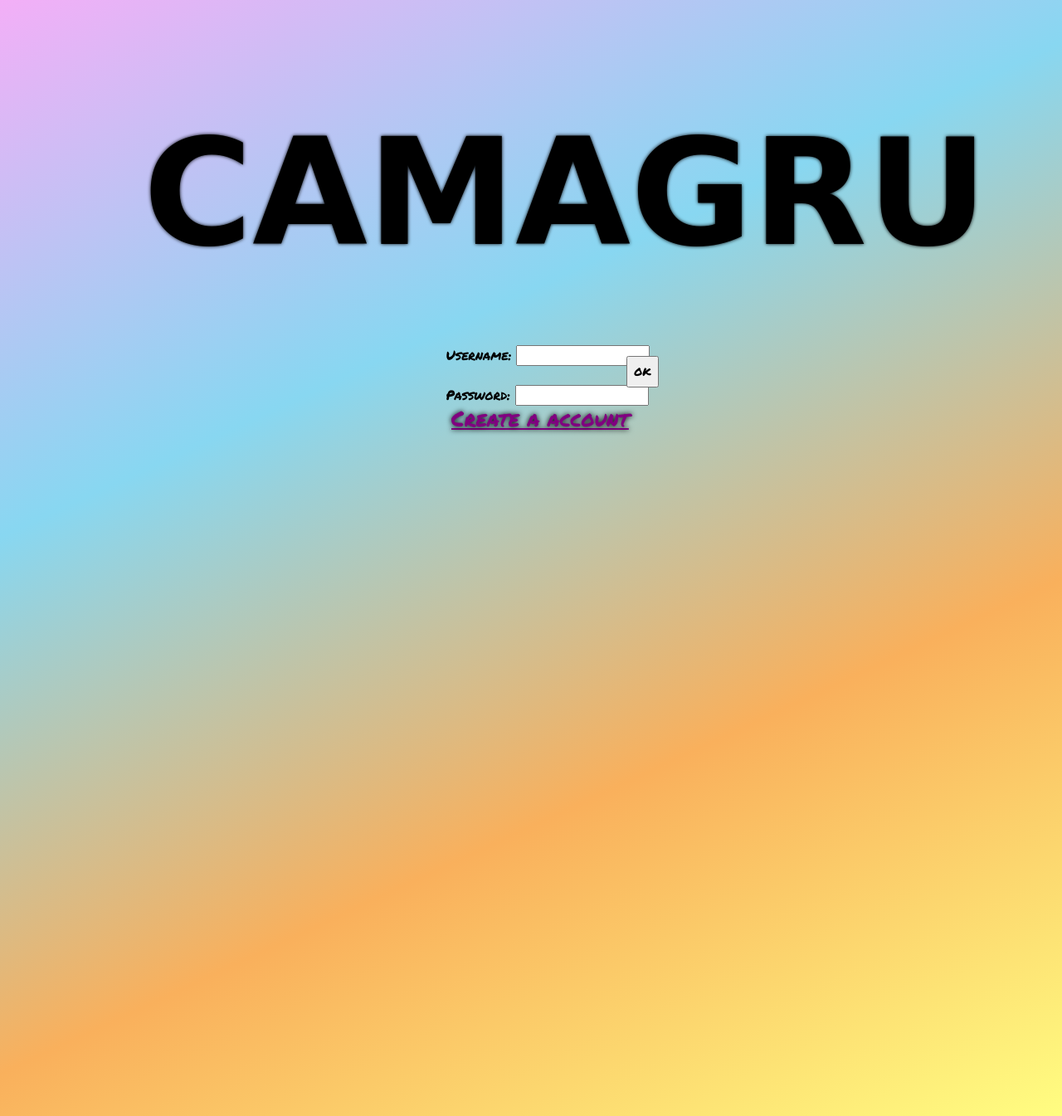
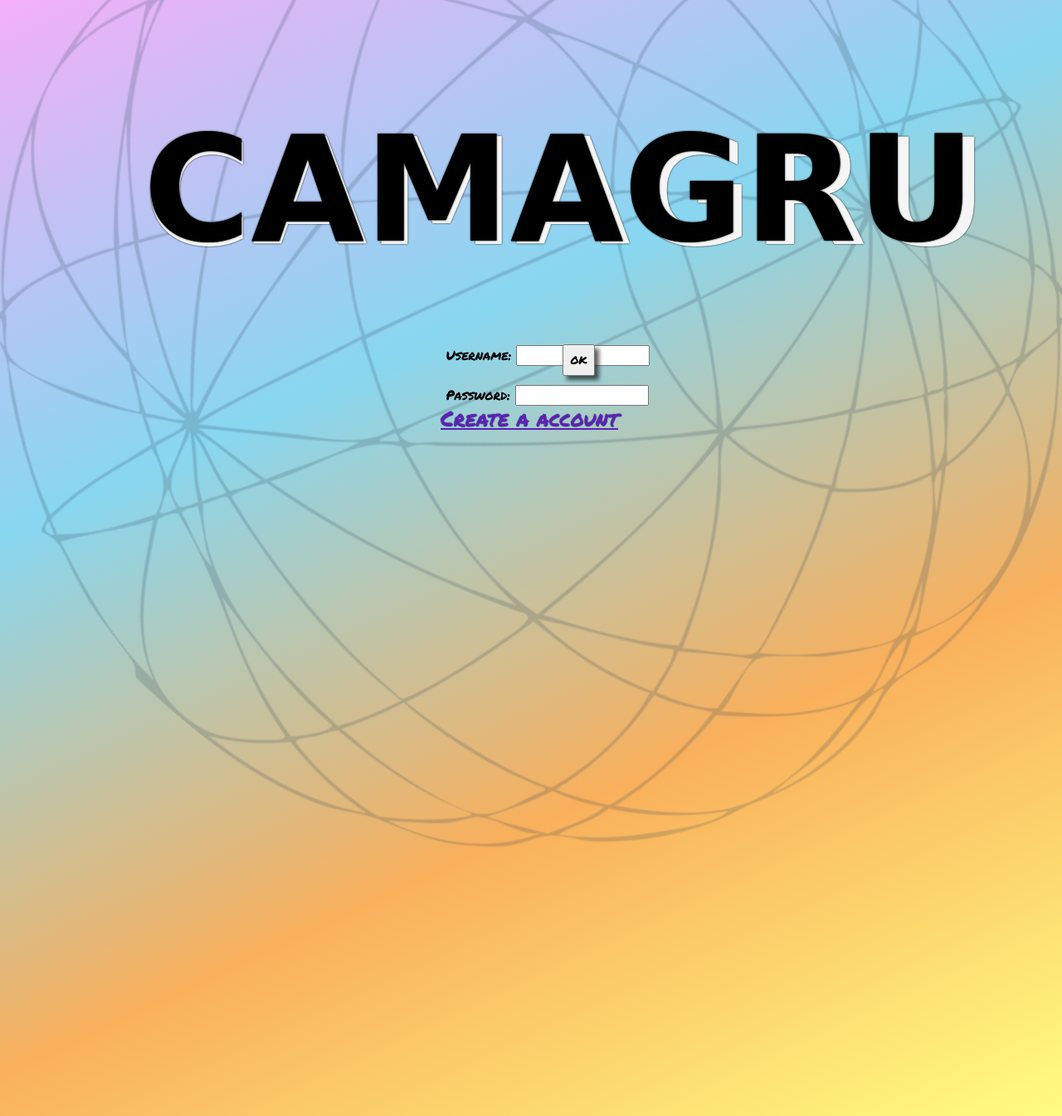
Before and after one commit to Microsmosis/Camagru-42, a PHP site: page / in a window 1280 px wide. Shown: the whole page at 83% size. Run offline with PHP 8.4, Linux system fonts and the light colour scheme; some web fonts are replaced.

Commit message:
automated

```diff
--- a/index.php
+++ b/index.php
@@ -17,13 +17,38 @@
 		<style>
 			body {
 				background: linear-gradient(-25deg, #fffd81, #f9b05c, #88d7f1, #f3aff7);
+				width: 100%;
+				overflow-x: hidden;
+				overflow-y: hidden;
 			}
 			h1 {
 				position: absolute;
 				left: 13.5vw;
 				font-family: 'Rampart One', cursive;
 				font-size: 14vw;
-				text-shadow: 0 0 4px #000;
+				text-shadow: 0 0 2px #000;
+				color: rgba(255, 255, 255, 0.961);
+				animation: fadeInFromNone 2.5s ease-out;
+			}
+			@keyframes fadeInFromNone {
+						0% {
+					display: none;
+					opacity: 0;
+				}
+
+				1% {
+					display: block;
+					opacity: 0;
+				}
+
+				100% {
+					display: block;
+					opacity: 1;
+				}
+			}
+			#hLayer {
+				color: rgba(0, 0, 0, 0.977);
+				font-size: 13.8vw;
 			}
 			.daForm {
 				position: absolute;
@@ -34,26 +59,43 @@
 			#creation {
 				position: absolute;
 				top: 38vw;
-				left: 42.5vw;
+				left: 41.5vw;
 				font-family: 'Permanent Marker', cursive;
 				font-size: 2vw;
-				color: purple;
-				text-shadow: 0 0 6px #000;
+				color: rgba(124, 46, 250, 0.721);
+				text-shadow: 0 0 1px #000;
 			}
 			.submittor {
 				font-family: 'Permanent Marker', cursive;
 			}
 			.okk {
 				position: absolute;
-				top: 1vw;
-				left: 17vw;
+				top: -0.1vw;
+				left: 11vw;
 				width: 3vw;
 				height: 3vw;
+				box-shadow: 5px 5px 5px rgba(0, 0, 0, 0.618);
 			}
+			#hole {
+				position: absolute;
+				top: -20vw;
+				left: 0vw;
+				width: 100vw;
+				height: 100vw;
+				opacity: 0.2;
+				-webkit-animation:spin 60s linear infinite;
+				-moz-animation:spin 60s linear infinite;
+				animation:spin 60s linear infinite;
+			}
+			@-moz-keyframes spin { 100% { -moz-transform: rotate(360deg); } }
+			@-webkit-keyframes spin { 100% { -webkit-transform: rotate(360deg); } }
+			@keyframes spin { 100% { -webkit-transform: rotate(360deg); transform:rotate(360deg); } }
 		</style>
 	</head>
 	<body>
+		<img id="hole" src="images/wow.png">
 		<h1>CAMAGRU</h1>
+		<h1 id="hLayer">CAMAGRU</h1>
 		<form class="daForm" action="php/login.php" method="POST">
 			Username: <input class="submittor" type="text" name="login" value=""/>
 			<br/>
```
Also changed, not shown: html/create.html (+30 -6 lines), html/gallery.html (+24 -26 lines), images/wow.png (added).
